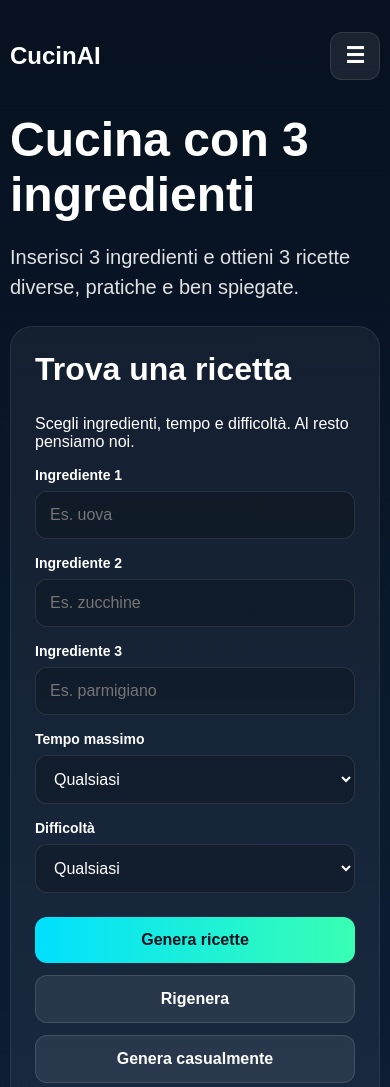
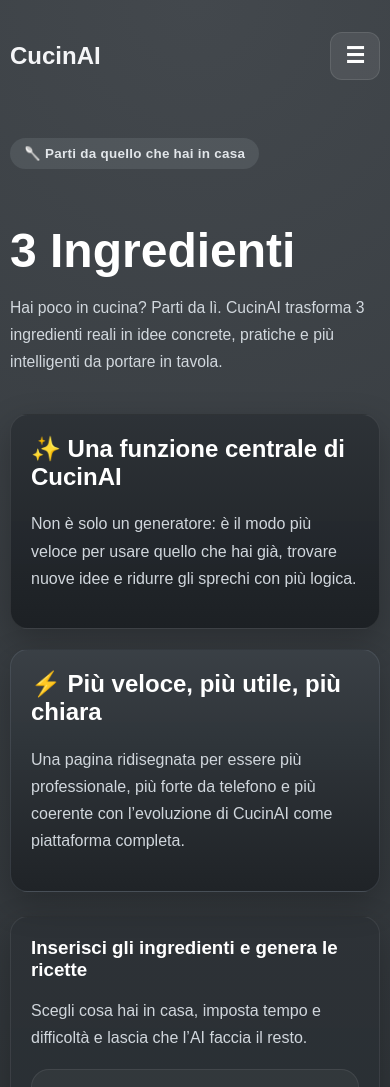
Before and after one commit to nicosted23/cucinAI, a website: page frontend/tre-ingredienti.html in a window 390 px wide. Shown: the top 1087 px of the page. Drawn offline with Linux system fonts and the light colour scheme.

Commit message:
Refactor three ingredients page with dedicated dark silver layout

```diff
--- /dev/null
+++ b/frontend/css/tre-ingredienti.css
@@ -0,0 +1,331 @@
+body {
+  background: radial-gradient(circle at top, #43484d 0%, #2f3438 38%, #1b1f22 100%);
+  color: #f4f5f7;
+}
+
+.three-hero {
+  padding: 40px 0 16px;
+}
+
+.three-tag {
+  display: inline-block;
+  margin-bottom: 14px;
+  padding: 8px 14px;
+  border-radius: 999px;
+  background: rgba(164, 172, 180, 0.16);
+  color: #e2e6ea;
+  font-size: 0.84rem;
+  font-weight: 700;
+  letter-spacing: 0.02em;
+}
+
+.three-hero .page-title {
+  color: #ffffff;
+  margin-bottom: 14px;
+}
+
+.three-sub {
+  max-width: 780px;
+  color: #d2d8de;
+  line-height: 1.75;
+  font-size: 1.03rem;
+}
+
+.three-top-grid {
+  display: grid;
+  grid-template-columns: repeat(2, minmax(0, 1fr));
+  gap: 20px;
+  margin: 8px 0 24px;
+}
+
+.three-info-card,
+.three-tool-card,
+.three-benefit-card,
+.three-upgrade-box {
+  border: 1px solid rgba(255, 255, 255, 0.08);
+  border-radius: 22px;
+  background: linear-gradient(180deg, rgba(45, 50, 55, 0.96) 0%, rgba(28, 32, 36, 0.98) 100%);
+  box-shadow: 0 12px 34px rgba(0, 0, 0, 0.24);
+}
+
+.three-info-card,
+.three-tool-card,
+.three-benefit-card,
+.three-upgrade-box {
+  padding: 24px;
+}
+
+.three-info-card h2,
+.three-tool-head h3,
+.three-benefit-card h3,
+.three-upgrade-box h3 {
+  margin-top: 0;
+  color: #ffffff;
+}
+
+.three-info-card p,
+.three-tool-head p,
+.three-benefit-card p,
+.three-upgrade-box p {
+  color: #d0d6dc;
+  line-height: 1.7;
+}
+
+.three-highlight-card {
+  border-color: rgba(128, 142, 153, 0.20);
+  background: linear-gradient(180deg, rgba(58, 64, 70, 0.96) 0%, rgba(31, 35, 39, 0.98) 100%);
+}
+
+.three-tool-section {
+  padding-bottom: 24px;
+}
+
+.three-tool-head {
+  margin-bottom: 18px;
+}
+
+.three-tool-head h3 {
+  margin-bottom: 8px;
+}
+
+.three-tool-layout-custom {
+  display: grid;
+  grid-template-columns: 360px 1fr;
+  gap: 20px;
+  align-items: start;
+}
+
+.tool-sidebar,
+.tool-results {
+  width: 100%;
+}
+
+.tool-sidebar.card,
+.tool-results .results-grid,
+.tool-results .recipe-card,
+.tool-results .card {
+  box-sizing: border-box;
+}
+
+.tool-sidebar.card {
+  border: 1px solid rgba(255, 255, 255, 0.08);
+  border-radius: 20px;
+  background: rgba(255, 255, 255, 0.04);
+  padding: 22px;
+  box-shadow: none;
+}
+
+.tool-sidebar .section-title {
+  color: #ffffff;
+  margin-top: 0;
+}
+
+.tool-sidebar p,
+.tool-sidebar label,
+.tool-results p,
+.tool-results li,
+.tool-results span,
+.tool-results small {
+  color: #dbe1e7;
+}
+
+.tool-sidebar form {
+  display: grid;
+  gap: 12px;
+}
+
+.tool-sidebar input,
+.tool-sidebar select {
+  width: 100%;
+  min-height: 48px;
+  padding: 14px 16px;
+  border: 1px solid rgba(255, 255, 255, 0.10);
+  border-radius: 14px;
+  background: rgba(16, 18, 21, 0.85);
+  color: #ffffff;
+  font: inherit;
+  box-sizing: border-box;
+}
+
+.tool-sidebar input::placeholder {
+  color: #9ea7af;
+}
+
+.form-actions {
+  display: grid;
+  gap: 10px;
+  margin-top: 6px;
+}
+
+.form-actions button,
+.form-actions .secondary-btn {
+  display: inline-flex;
+  justify-content: center;
+  align-items: center;
+  min-height: 48px;
+  padding: 14px 20px;
+  border-radius: 14px;
+  font: inherit;
+  font-weight: 700;
+  cursor: pointer;
+  transition: 0.2s ease;
+}
+
+.form-actions button[type="submit"] {
+  border: none;
+  background: #35a853;
+  color: #ffffff;
+}
+
+.form-actions button[type="submit"]:hover {
+  background: #2d8f47;
+}
+
+.form-actions .secondary-btn {
+  border: 1px solid rgba(255, 255, 255, 0.10);
+  background: rgba(255, 255, 255, 0.04);
+  color: #eef2f5;
+}
+
+.form-actions .secondary-btn:hover {
+  background: rgba(255, 255, 255, 0.08);
+}
+
+.tool-results {
+  min-width: 0;
+}
+
+.tool-results #results {
+  display: grid;
+  gap: 16px;
+}
+
+.tool-results .recipe-card,
+.tool-results .card {
+  border: 1px solid rgba(255, 255, 255, 0.08);
+  border-radius: 18px;
+  background: rgba(255, 255, 255, 0.04);
+  padding: 18px;
+  box-shadow: none;
+}
+
+.tool-results h2,
+.tool-results h3,
+.tool-results h4 {
+  color: #ffffff;
+}
+
+.tool-results ul,
+.tool-results ol {
+  padding-left: 20px;
+  line-height: 1.75;
+  color: #dde2e7;
+}
+
+.three-benefits {
+  padding-bottom: 24px;
+}
+
+.three-benefits-grid {
+  display: grid;
+  grid-template-columns: repeat(3, minmax(0, 1fr));
+  gap: 18px;
+}
+
+.three-upgrade-banner {
+  padding-bottom: 42px;
+}
+
+.three-upgrade-actions {
+  display: flex;
+  flex-wrap: wrap;
+  gap: 12px;
+  margin-top: 18px;
+}
+
+.three-primary-btn,
+.three-secondary-btn {
+  display: inline-flex;
+  justify-content: center;
+  align-items: center;
+  min-height: 46px;
+  padding: 12px 16px;
+  border-radius: 14px;
+  text-decoration: none;
+  font-weight: 700;
+  transition: 0.2s ease;
+}
+
+.three-primary-btn {
+  background: #35a853;
+  color: #ffffff;
+}
+
+.three-primary-btn:hover {
+  background: #2d8f47;
+}
+
+.three-secondary-btn {
+  border: 1px solid rgba(255, 255, 255, 0.10);
+  background: rgba(255, 255, 255, 0.04);
+  color: #eef2f5;
+}
+
+.three-secondary-btn:hover {
+  background: rgba(255, 255, 255, 0.08);
+}
+
+@media (max-width: 1100px) {
+  .three-tool-layout-custom {
+    grid-template-columns: 1fr;
+  }
+}
+
+@media (max-width: 992px) {
+  .three-top-grid,
+  .three-benefits-grid {
+    grid-template-columns: 1fr;
+  }
+}
+
+@media (max-width: 768px) {
+  body {
+    font-size: 16px;
+  }
+
+  .three-hero {
+    padding: 30px 0 14px;
+  }
+
+  .three-sub {
+    font-size: 0.98rem;
+  }
+
+  .three-info-card,
+  .three-tool-card,
+  .three-benefit-card,
+  .three-upgrade-box,
+  .tool-sidebar.card,
+  .tool-results .recipe-card,
+  .tool-results .card {
+    padding: 20px;
+    border-radius: 18px;
+  }
+
+  .tool-sidebar input,
+  .tool-sidebar select,
+  .form-actions button,
+  .form-actions .secondary-btn {
+    width: 100%;
+  }
+
+  .three-upgrade-actions {
+    display: grid;
+    grid-template-columns: 1fr;
+  }
+
+  .three-primary-btn,
+  .three-secondary-btn {
+    width: 100%;
+  }
+}
--- a/frontend/tre-ingredienti.html
+++ b/frontend/tre-ingredienti.html
@@ -5,6 +5,7 @@
   <meta name="viewport" content="width=device-width, initial-scale=1.0" />
   <title>3 Ingredienti - CucinAI</title>
   <link rel="stylesheet" href="css/style.css" />
+  <link rel="stylesheet" href="css/tre-ingredienti.css?v=1" />
 </head>
 <body>
   <div class="container">
@@ -28,10 +29,43 @@
       </div>
     </nav>
 
-    <h1 class="page-title">Cucina con 3 ingredienti</h1>
-    <p class="sub">Inserisci 3 ingredienti e ottieni 3 ricette diverse, pratiche e ben spiegate.</p>
+    <section class="three-hero">
+      <span class="three-tag">🥄 Parti da quello che hai in casa</span>
+      <h1 class="page-title">3 Ingredienti</h1>
+      <p class="three-sub">
+        Hai poco in cucina? Parti da lì. CucinAI trasforma 3 ingredienti reali in idee concrete,
+        pratiche e più intelligenti da portare in tavola.
+      </p>
+    </section>
 
-    <section class="tool-layout">
+    <section class="three-top-grid">
+      <article class="three-info-card">
+        <h2>✨ Una funzione centrale di CucinAI</h2>
+        <p>
+          Non è solo un generatore: è il modo più veloce per usare quello che hai già,
+          trovare nuove idee e ridurre gli sprechi con più logica.
+        </p>
+      </article>
+
+      <article class="three-info-card three-highlight-card">
+        <h2>⚡ Più veloce, più utile, più chiara</h2>
+        <p>
+          Una pagina ridisegnata per essere più professionale, più forte da telefono
+          e più coerente con l’evoluzione di CucinAI come piattaforma completa.
+        </p>
+      </article>
+    </section>
+
+    <section class="three-tool-section">
+      <div class="three-tool-card">
+        <div class="three-tool-head">
+          <h3>Inserisci gli ingredienti e genera le ricette</h3>
+          <p>
+            Scegli cosa hai in casa, imposta tempo e difficoltà e lascia che l’AI faccia il resto.
+          </p>
+        </div>
+
+        <section class="tool-layout three-tool-layout-custom">
           <aside class="card tool-sidebar">
             <h2 class="section-title">Trova una ricetta</h2>
             <p>Scegli ingredienti, tempo e difficoltà. Al resto pensiamo noi.</p>
@@ -76,7 +110,50 @@
           </section>
         </section>
       </div>
+    </section>
 
+    <section class="three-benefits">
+      <div class="three-benefits-grid">
+        <article class="three-benefit-card">
+          <h3>🧊 Meno sprechi</h3>
+          <p>
+            Parti dagli ingredienti che hai già e sfrutta meglio quello che c’è davvero in cucina.
+          </p>
+        </article>
+
+        <article class="three-benefit-card">
+          <h3>🍝 Più idee subito</h3>
+          <p>
+            Trova ricette e spunti più velocemente, senza partire sempre da zero.
+          </p>
+        </article>
+
+        <article class="three-benefit-card">
+          <h3>📌 Più continuità</h3>
+          <p>
+            Questa funzione è il primo passo per collegare ricette, lista spesa e organizzazione settimanale.
+          </p>
+        </article>
+      </div>
+    </section>
+
+    <section class="three-upgrade-banner">
+      <div class="three-upgrade-box">
+        <span class="three-tag">🚀 Continua con CucinAI</span>
+        <h3>Vuoi fare un passo in più?</h3>
+        <p>
+          Dopo aver trovato un’idea con 3 Ingredienti, puoi continuare con la ricerca ricette,
+          salvare i piatti migliori e organizzare spesa e settimana in modo più completo.
+        </p>
+        <div class="three-upgrade-actions">
+          <a href="ricerca-ricette.html" class="three-primary-btn">Vai a Ricerca Ricette</a>
+          <a href="lista-spesa.html" class="three-secondary-btn">Vai a Lista Spesa</a>
+        </div>
+      </div>
+    </section>
+  </div>
+
+  <script src="js/menu.js"></script>
   <script src="js/script.js"></script>
 </body>
 </html>
```
Lines whose indentation alone changed are shown as unchanged.
